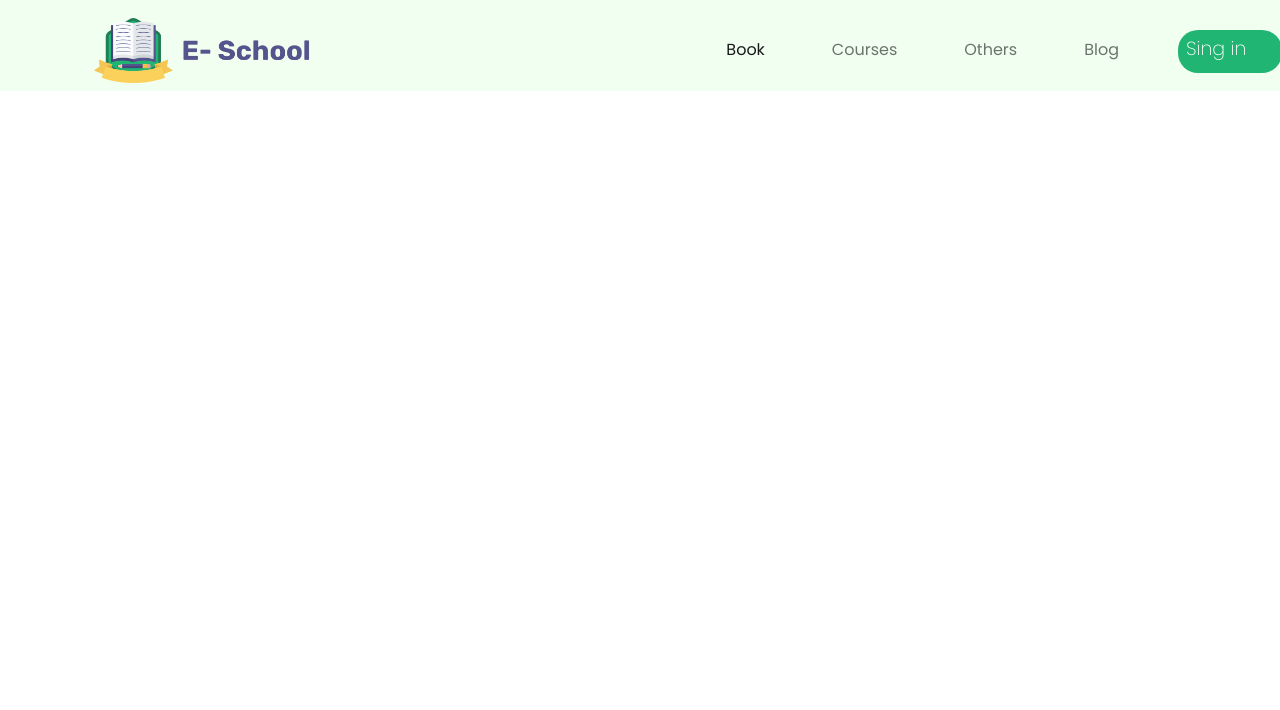
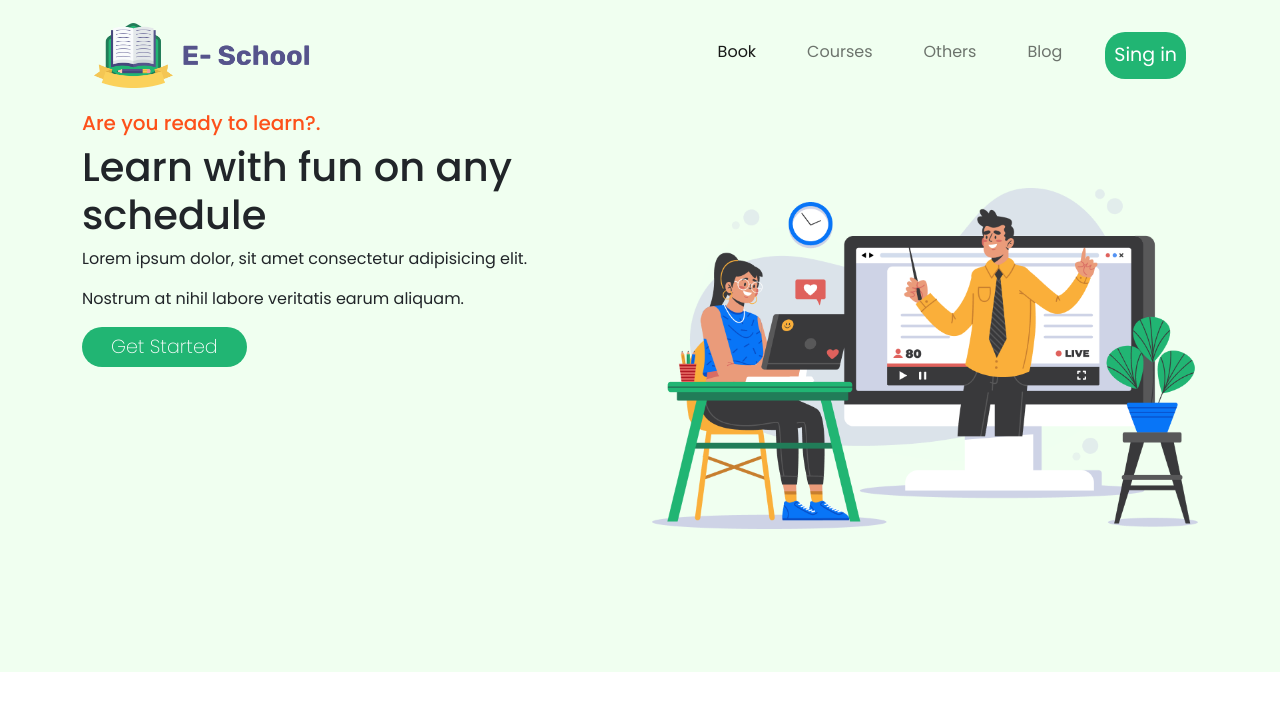
Before and after one commit to jubayerasif/E-school, a plain HTML site: page index.html in a window 1280 px wide. Drawn offline with nearby package versions, Linux system fonts and the light colour scheme.

Commit message:
working-on header

```diff
--- a/assets/css/style.css
+++ b/assets/css/style.css
@@ -10,14 +10,17 @@ body
 {
     font-family: 'Poppins', sans-serif;
 }
-.nav-container{
+.nav-container, .head-container{
     background-color: #F0FFF0;
-    padding-top: 10px;
+    padding-top: 15px;
+}
+.head-container{
+    height: 576px;
 }
 .container-fluid > img{
     width: 20%;
 }
-.line-style{
+.btn{
     padding: 5px 28px;
     border-radius: 20px;
     -webkit-border-radius: 20px;
@@ -29,21 +32,16 @@ body
     text-decoration: none;
     font-size: 19px;
     font-weight: 200;
-
-position: absolute;
-width: 104px;
-height: 43px;
 }
-.line-style:hover{
-    font-weight: 400;
-    color: #fff;
-}
-.nav-item{
+.nav-link{
     margin-left: 35px;
     padding: 8px;
+    font-weight: 400;
 }
-
-
+.top-img{
+    width: 100%;
+    margin-top: 77px;
+}
 
 
 
--- a/index.html
+++ b/index.html
@@ -42,7 +42,7 @@
                     <a class="nav-link" href="#">Blog</a>
                   </li>
                   <li class="nav-item">
-                    <a class="nav-link line-style" href="#" >Sing in</a>
+                    <a class="nav-link btn" href="#" >Sing in</a>
                   </li>
                 </ul>
           </div>
@@ -50,6 +50,23 @@
       </nav>
     </div>
   </section>
+  <section class="head-container">
+    <div class="container">
+      <div class="row">
+        <div class="col md 6">
+          <h5 style="color: #FD511A;">Are you ready to learn?.</h5>
+          <h1>Learn with fun <span>on any schedule</span></h1>
+          <p>Lorem ipsum dolor, sit amet consectetur adipisicing elit. </p>
+          <p>Nostrum at nihil labore veritatis earum aliquam.</p>
+          <a href="#" class="btn">Get Started</a>
+        </div>
+        <div class="col md 6 ">
+          <img src="assets/img/photo/Illustration.png" alt="" class="top-img">
+        </div>
+      </div>
+    </div>
+  </section>
+
   <!-- Main Section -->
 
   <!----Services Section---->
```
